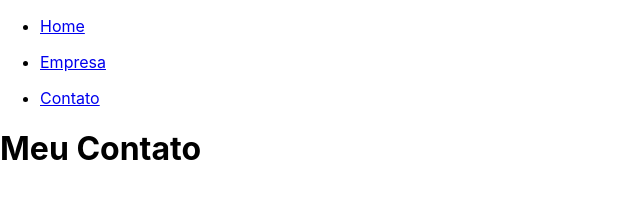
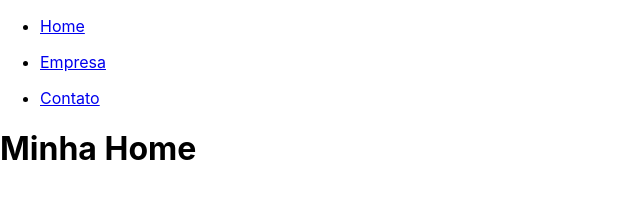
Before and after one commit to VitorSam0w0/EstudoReact, a React (Create React App) app in the folder my-project/: page /contato in a window 1280 px wide. Shown: the top 219 px of the page, without its empty margins (0-640 px from the left). Built offline with nearby package versions, Linux system fonts and the light colour scheme.

Commit message:
Update
Ainda tentando resolver o erro

```diff
--- a/my-project/package.json
+++ b/my-project/package.json
@@ -8,6 +8,7 @@
     "@testing-library/user-event": "^13.5.0",
     "react": "^18.2.0",
     "react-dom": "^18.2.0",
+    "react-router-dom": "^6.17.0",
     "react-scripts": "5.0.1",
     "web-vitals": "^2.1.4"
   },
--- a/my-project/src/App.js
+++ b/my-project/src/App.js
@@ -1,8 +1,8 @@
-import { BrowserRouter as Router, Switch, Route } from 'react-router-dom';
-import Home from "./paginas/Home";
+import { BrowserRouter as Router, Switch, Route, Link} from "react-router-dom";
+import NavBar from './paginas/NavBar'
+import Home from './paginas/Home'
 import Empresa from "./paginas/Empresa";
 import Contato from "./paginas/Contato";
-import NavBar from "./paginas/NavBar";
 
 function App() {
 
@@ -10,19 +10,12 @@
     <Router>
       <NavBar/>
       <Switch>
-        <Route exact path='/'>
+        <Route path="/">
           <Home/>
-        </Route>
-        <Route path='/empresa'>
-          <Empresa/>
-        </Route>
-        <Route path='/contato'>
-          <Contato/>
         </Route>
       </Switch>
     </Router>
-          )
+  )
 }
 
-
 export default App;
--- a/package.json
+++ b/package.json
@@ -9,6 +9,6 @@
   "author": "",
   "license": "ISC",
   "dependencies": {
-    "react-router-dom": "^5.3.4"
+    "react-router-dom": "^6.17.0"
   }
 }
```
Also changed, not shown: 2 other files (tests, documents, lock files or other folders).
